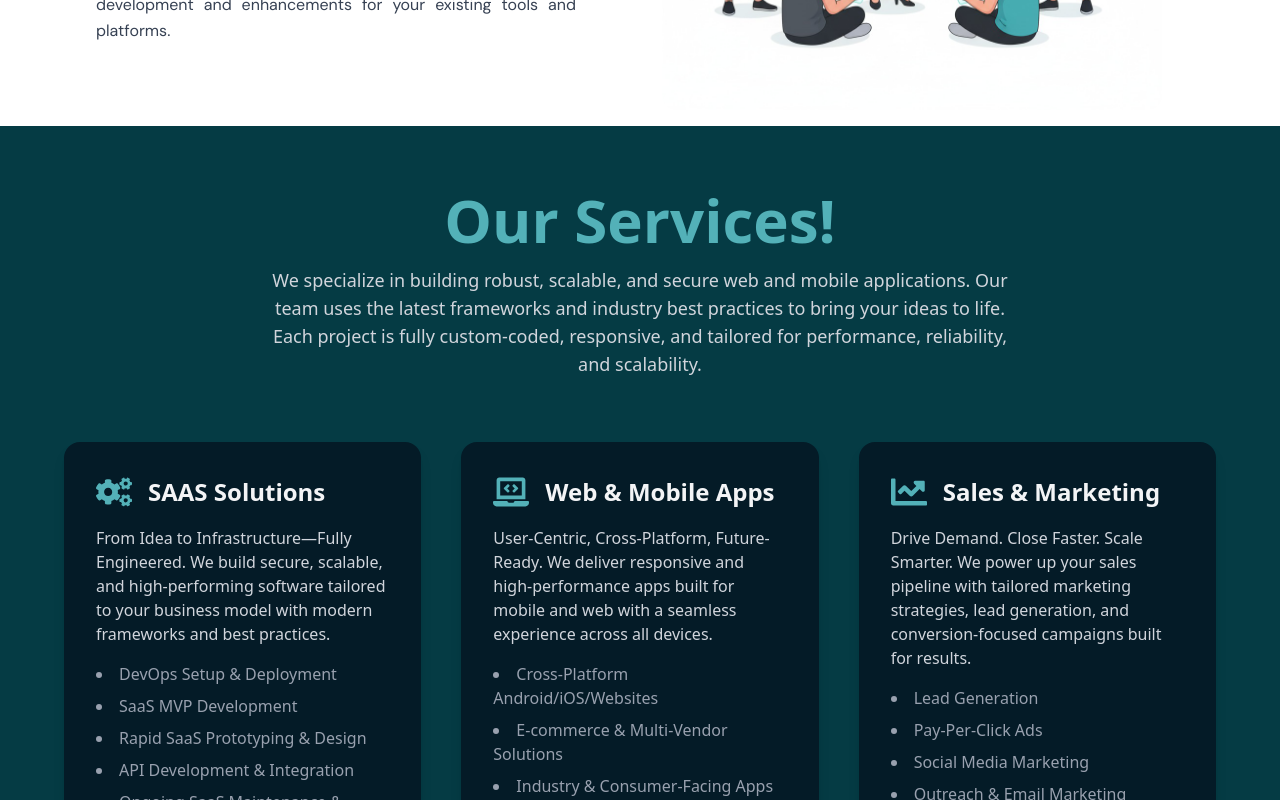
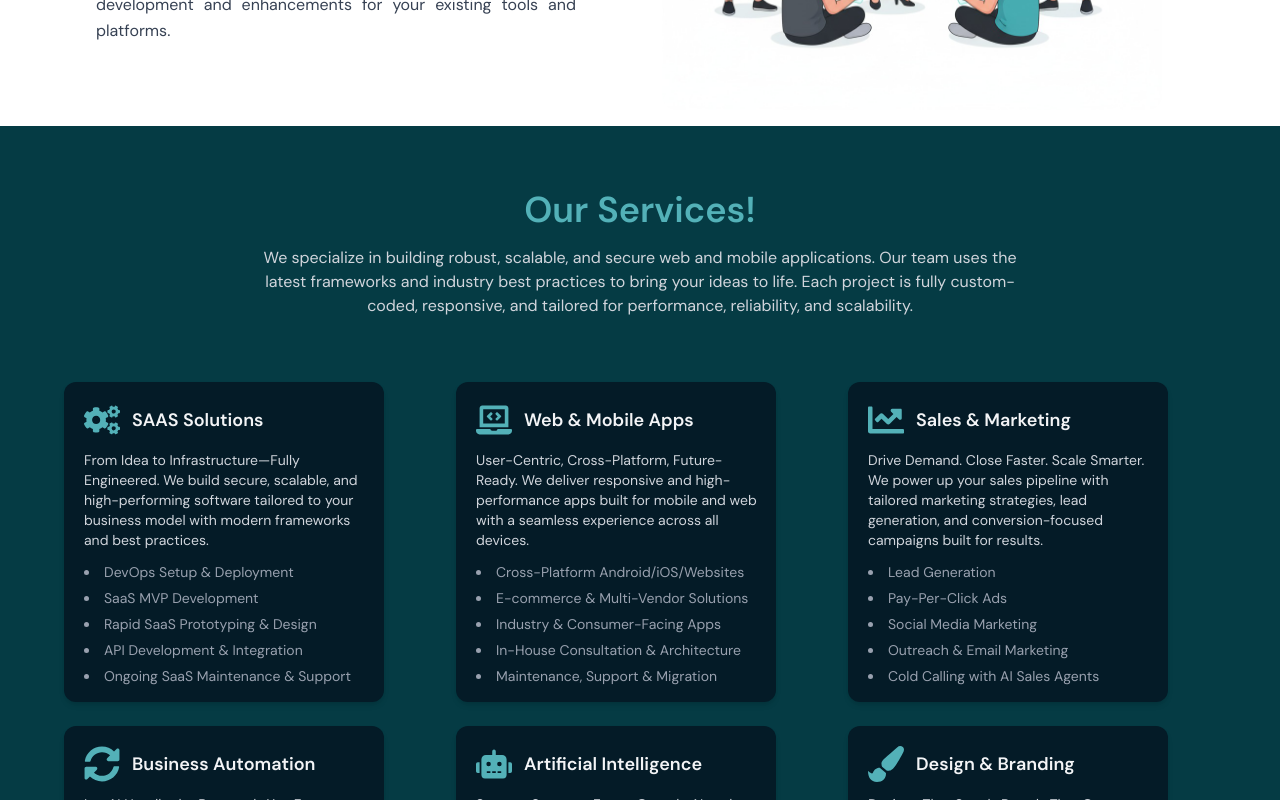
Before and after one commit to RMAWAIS489/Tribotix, a Next.js app in the folder Tribotix/: page / in a window 1280 px wide. Shown: the part 1820-2620 px from the top of the page. Built offline with nearby package versions, Linux system fonts and the light colour scheme.

Commit message:
ui updated

```diff
--- a/Tribotix/src/app/components/ContactUs.tsx
+++ b/Tribotix/src/app/components/ContactUs.tsx
@@ -67,7 +67,7 @@ const handleSubmit = async (e: React.FormEvent<HTMLFormElement>) => {
             transition={{ type: "spring", stiffness: 300, damping: 15 }}
             className="group flex items-start gap-5 border-2 border-gray-300 bg-white p-6 rounded-2xl shadow-md hover:shadow-2xl hover:border-[#53b1b8] hover:bg-[#f0fafa] transition-all duration-300"
           >
-            <div className="bg-[#53b1b8]/10 p-5 rounded-full group-hover:bg-[#53b1b8] transition-colors duration-300">
+            <div className="bg-[#53b1b8]/10 p-1 rounded-full group-hover:bg-[#53b1b8] transition-colors duration-300">
               <Mail className="w-7 h-7 text-[#53b1b8] group-hover:text-white" />
             </div>
             <div>
@@ -82,7 +82,7 @@ const handleSubmit = async (e: React.FormEvent<HTMLFormElement>) => {
             transition={{ type: "spring", stiffness: 300, damping: 15 }}
             className="group flex items-start gap-5 border-2 border-gray-300 bg-white p-6 rounded-2xl shadow-md hover:shadow-2xl hover:border-[#53b1b8] hover:bg-[#f0fafa] transition-all duration-300"
           >
-            <div className="bg-[#53b1b8]/10 p-5 rounded-full group-hover:bg-[#53b1b8] transition-colors duration-300">
+            <div className="bg-[#53b1b8]/10 p-1 rounded-full group-hover:bg-[#53b1b8] transition-colors duration-300">
               <Phone className="w-7 h-7 text-[#53b1b8] group-hover:text-white" />
             </div>
             <div>
@@ -97,7 +97,7 @@ const handleSubmit = async (e: React.FormEvent<HTMLFormElement>) => {
             transition={{ type: "spring", stiffness: 300, damping: 15 }}
             className="group flex items-start gap-5 border-2 border-gray-300 bg-white p-6 rounded-2xl shadow-md hover:shadow-2xl hover:border-[#53b1b8] hover:bg-[#f0fafa] transition-all duration-300"
           >
-            <div className="bg-[#53b1b8]/10 p-5 rounded-full group-hover:bg-[#53b1b8] transition-colors duration-300">
+            <div className="bg-[#53b1b8]/10 p-1 rounded-full group-hover:bg-[#53b1b8] transition-colors duration-300">
               <MessageCircle className="w-7 h-7 text-[#53b1b8] group-hover:text-white" />
             </div>
             <div>
@@ -112,7 +112,7 @@ const handleSubmit = async (e: React.FormEvent<HTMLFormElement>) => {
             transition={{ type: "spring", stiffness: 300, damping: 15 }}
             className="group flex items-start gap-5 border-2 border-gray-300 bg-white p-6 rounded-2xl shadow-md hover:shadow-2xl hover:border-[#53b1b8] hover:bg-[#f0fafa] transition-all duration-300"
           >
-            <div className="bg-[#53b1b8]/10 p-5 rounded-full group-hover:bg-[#53b1b8] transition-colors duration-300">
+            <div className="bg-[#53b1b8]/10 p-2 rounded-full group-hover:bg-[#53b1b8] transition-colors duration-300">
               <Clock className="w-7 h-7 text-[#53b1b8] group-hover:text-white" />
             </div>
             <div>
--- a/Tribotix/src/app/components/Footer.tsx
+++ b/Tribotix/src/app/components/Footer.tsx
@@ -3,6 +3,8 @@
 import { useState } from "react";
 import { motion, AnimatePresence } from "framer-motion";
 import { ChevronDown } from "lucide-react";
+import Image from "next/image";
+import { dmSans } from "../layout";
 
 const faqs = [
   {
@@ -42,7 +44,7 @@ export default function Footer() {
   return (
     <>
       {/* FAQs Section */}
-      <section className="w-full bg-[#053b44] text-white py-24 px-6 md:px-16 lg:px-24">
+      <section className={`w-full bg-[#053b44] text-white py-24 px-6 md:px-16 lg:px-24 ${dmSans.className}`}>
         <div className="max-w-7xl mx-auto grid grid-cols-1 md:grid-cols-2 gap-14">
           {/* Left Section */}
           <motion.div
@@ -103,23 +105,41 @@ export default function Footer() {
         </div>
 
         {/* Divider line */}
-        <div className="relative mt-24 w-full h-[2px] overflow-hidden">
+        {/* <div className="relative mt-24 w-full h-[2px] overflow-hidden">
           <div className="absolute inset-0 bg-gradient-to-r from-transparent via-[#53b1b8] to-transparent animate-moveLine"></div>
+        </div> */}
+          <div className="relative mt-16 w-full h-[2px] overflow-hidden">
+  <div className="absolute inset-0 bg-gradient-to-r from-transparent via-[#53b1b8] to-transparent"></div>
 </div>
       </section>
 
       <section className="w-full bg-[#053b44] text-gray-300 py-8 px-6 md:px-16 lg:px-24">
         <div className="max-w-6xl mx-auto grid grid-cols-1 md:grid-cols-4 gap-10 text-center md:text-left">
           {/* About */}
-          <div className="space-y-4">
-            <h3 className="text-2xl font-bold text-white">Tribotex.io</h3>
-            <p className="text-sm  text-gray-400 leading-relaxed text-justify">
+       <div className="space-y-4 flex flex-col items-start">
+  {/* Logo Section */}
+  <div className="relative w-40 h-auto flex items-center">
+    <Image
+      src="/images/logo1.png"
+      alt="Triboter Logo"
+      width={160}   // Adjust width
+      height={80}   // Adjust height if needed
+      className="object-contain"
+      priority
+    />
+  </div>
+
+  {/* Text Content */}
+  <div>
+    <p className="text-sm space-y-2 text-gray-400 leading-relaxed w-[12rem] text-justify">
       We’re not just here to code, automate, or design — we’re here to
       solve, simplify, and scale what truly moves your business forward.
       Your vision deserves more than a service. It deserves a team that
       listens, builds, and believes.
     </p>
   </div>
+</div>
+
 
           {/* Services */}
           <div>
@@ -162,7 +182,7 @@ export default function Footer() {
             <h4 className="text-2xl font-semibold text-white mb-3">
               Get In Touch!
             </h4>
-            <ul className="space-y-2 text-sm text-gray-400">
+            <ul className="space-y-1 text-sm text-gray-400">
               <li className="hover:text-[#53b1b8] transition">
                 📞 Phone: (+1) 786 9520-251
               </li>
@@ -182,9 +202,7 @@ export default function Footer() {
           </div>
         </div>
         {/* Footer Bottom Animated Line */}
-    <div className="relative mt-16 w-full h-[2px] overflow-hidden">
-  <div className="absolute inset-0 bg-gradient-to-r from-transparent via-[#53b1b8] to-transparent"></div>
-</div>
+
 
 
         {/* Copyright Text */}
--- a/Tribotix/src/app/components/Home.tsx
+++ b/Tribotix/src/app/components/Home.tsx
@@ -1,7 +1,15 @@
+"use client"
+import { useEffect, useRef } from "react";
 import { dmSans } from "../layout";
 
 
 export default function Home() {
+  const videoRef = useRef<HTMLVideoElement>(null);
+    useEffect(() => {
+    if (videoRef.current) {
+      videoRef.current.playbackRate = 0.5; // 👈 0.5 = half speed, 2.0 = double speed
+    }
+  }, []);
   return (
     <section
       id="home"
@@ -11,11 +19,12 @@ export default function Home() {
   autoPlay
   loop
   muted
-    className="absolute top-0 left-0 w-full h-full object-cover z-0"
+  className="absolute top-[5rem] left-0 w-full h-full object-cover z-0 opacity-20"
 >
-    <source src="/videos/background.mp4" type="video/mp4" />
+  <source src="/videos/background2.mp4" type="video/mp4" />
   Your browser does not support the video tag.
 </video>
+
 <div className="relative z-10">
       {/* Heading with weight 600 */}
       <h1
--- a/Tribotix/src/app/components/Services.tsx
+++ b/Tribotix/src/app/components/Services.tsx
@@ -2,6 +2,7 @@
 
 import { motion } from "framer-motion";
 import { FaCogs, FaRobot, FaLaptopCode, FaChartLine, FaPaintBrush, FaSyncAlt } from "react-icons/fa";
+import { dmSans } from "../layout";
 
 export default function Services() {
   const services = [
@@ -86,7 +87,7 @@ export default function Services() {
   ];
 
   return (
-    <div id="services" className="min-h-screen bg-[#053b44] text-gray-100 px-6 md:px-16 py-16">
+    <div id="services" className={`min-h-screen bg-[#053b44] text-gray-100 px-6 md:px-16 py-16 ${dmSans.className}`}>
       {/* Header */}
       <motion.div
         initial={{ opacity: 0, y: 40 }}
@@ -94,10 +95,10 @@ export default function Services() {
         transition={{ duration: 0.8 }}
         className="text-center mb-16"
       >
-        <h1 className="text-5xl md:text-6xl font-bold mb-4 text-[#53b1b8]">
+        <h1 className="text-5xl md:text-4xl font-bold mb-4 text-[#53b1b8]">
           Our Services!
         </h1>
-        <p className="text-lg text-gray-300 max-w-3xl mx-auto">
+        <p className="text-md text-gray-300 max-w-3xl mx-auto">
           We specialize in building robust, scalable, and secure web and mobile
           applications. Our team uses the latest frameworks and industry best
           practices to bring your ideas to life. Each project is fully custom-coded,
@@ -106,7 +107,7 @@ export default function Services() {
       </motion.div>
 
       {/* Services Grid */}
-      <div className="grid md:grid-cols-2 lg:grid-cols-3 gap-10">
+ <div className="grid md:grid-cols-2 lg:grid-cols-3 gap-6">
   {services.map((service, index) => (
     <motion.div
       key={service.title}
@@ -114,16 +115,17 @@ export default function Services() {
       whileInView={{ opacity: 1, y: 0 }}
       transition={{ duration: 0.6, delay: index * 0.1 }}
       viewport={{ once: true }}
-            className="bg-[#041b27] rounded-2xl shadow-lg p-8 hover:shadow-[#53b1b8]/40 transition-all duration-300 hover:-translate-y-2"
+      className="bg-[rgb(4,27,39)] rounded-xl shadow-md p-5  hover:shadow-[#53b1b8]/40 transition-all duration-300 hover:-translate-y-2
+                 w-80 h-80"  // 👈 add these two for width & height
     >
-            <div className="flex items-center gap-4 mb-4">
+      <div className="flex items-center gap-3 mb-3">
         {service.icon}
-              <h2 className="text-2xl font-semibold">{service.title}</h2>
+        <h2 className="text-lg font-semibold">{service.title}</h2>
       </div>
-            <p className="text-gray-300 mb-4">{service.description}</p>
-            <ul className="space-y-2 text-gray-400 list-disc list-inside">
+      <p className="text-sm text-gray-300 my-3 w-72">{service.description}</p>
+      <ul className="space-y-1.5 text-gray-400 list-disc list-inside">
         {service.list.map((item, i) => (
-                <li key={i} className="hover:text-[#53b1b8] transition">
+          <li key={i} className="hover:text-[#53b1b8] transition text-sm">
             {item}
           </li>
         ))}
@@ -131,6 +133,8 @@ export default function Services() {
     </motion.div>
   ))}
 </div>
+
+
     </div>
   );
 }
--- a/Tribotix/src/app/globals.css
+++ b/Tribotix/src/app/globals.css
@@ -50,7 +50,7 @@ html {
 
 
 html, body {
-  height: 100%;
+  height: 140%;
   width: 100%;
   margin: 0;
   padding: 0;
--- a/Tribotix/src/app/layout.tsx
+++ b/Tribotix/src/app/layout.tsx
@@ -19,7 +19,7 @@ export default function RootLayout({ children }: { children: React.ReactNode })
       >
         <Navbar />
         <main>{children}</main>
-        <Footer/>
+        <Footer />
       </body>
     </html>
   );
```
Also changed, not shown: Tribotix/src/app/components/AiAutomation.tsx (+8 -7 lines), 2 other files (tests, documents, lock files or other folders). Lines whose indentation alone changed are shown as unchanged.
